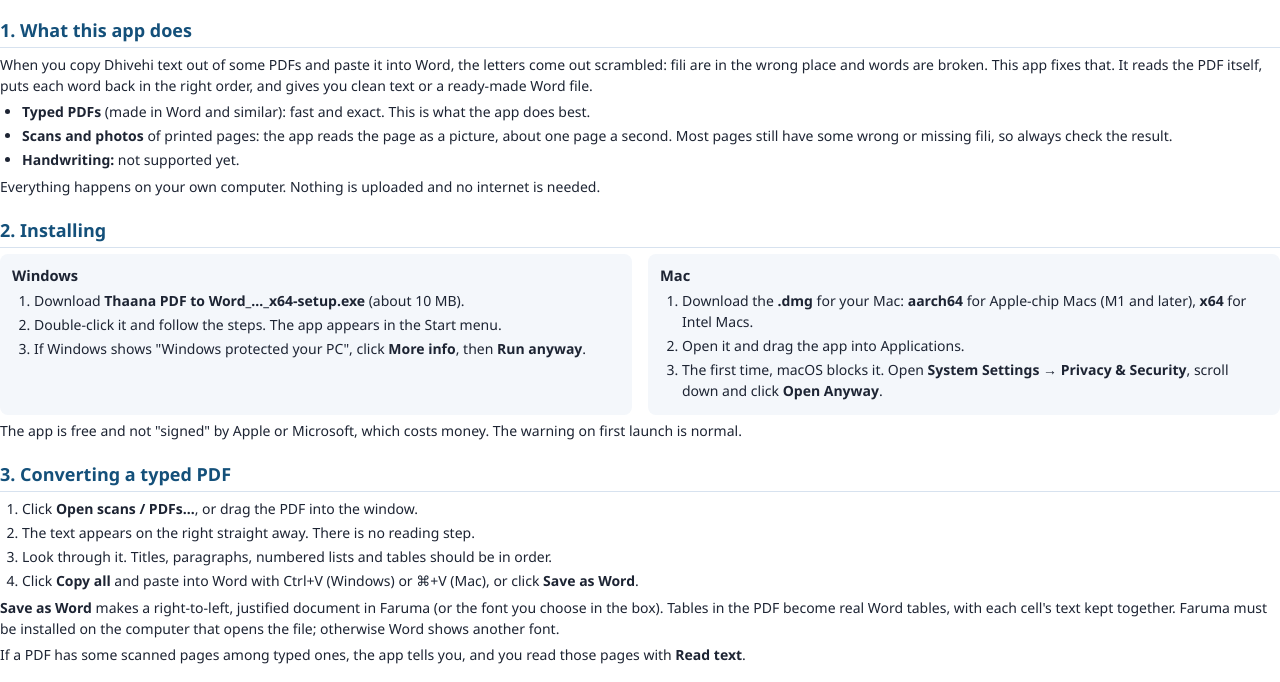
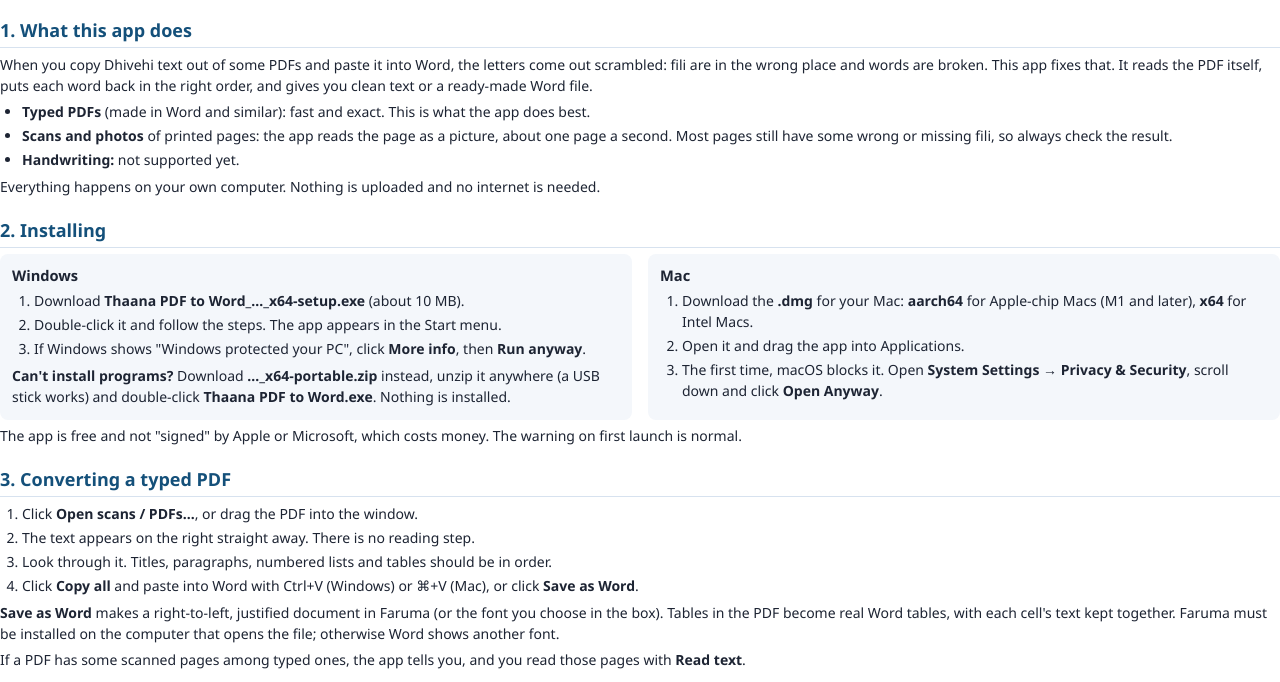
Before and after one commit to dhiyaacode/thaana-pdf-to-word, a website: page docs/manual.html in a window 1280 px wide. Shown: the part 74-756 px from the top of the page. Drawn offline with Linux system fonts and the light colour scheme.

Commit message:
Add a portable Windows version
The app's .exe already holds the interface and the reading models, so the
release build now also attaches it as a zip that runs without installing.
README, web page and user manual explain how to use it.

Co-Authored-By: Claude Opus 5.5 <noreply@anthropic.com>

```diff
--- a/docs/manual.html
+++ b/docs/manual.html
@@ -43,7 +43,8 @@ tr, .cols > div, .note, li { break-inside: avoid; }
 <li>Download <b>Thaana PDF to Word_…_x64-setup.exe</b> (about 10 MB).</li>
 <li>Double-click it and follow the steps. The app appears in the Start menu.</li>
 <li>If Windows shows "Windows protected your PC", click <b class="ui">More info</b>, then <b class="ui">Run anyway</b>.</li>
-</ol></div>
+</ol>
+<p><b>Can't install programs?</b> Download <b>&hellip;_x64-portable.zip</b> instead, unzip it anywhere (a USB stick works) and double-click <b>Thaana PDF to Word.exe</b>. Nothing is installed.</p></div>
 <div><h3>Mac</h3><ol>
 <li>Download the <b>.dmg</b> for your Mac: <b>aarch64</b> for Apple-chip Macs (M1 and later), <b>x64</b> for Intel Macs.</li>
 <li>Open it and drag the app into Applications.</li>
```
Also changed, not shown: docs/index.html (+1 -0 lines), .github/workflows/build-app.yml, README.md, 1 other file.
